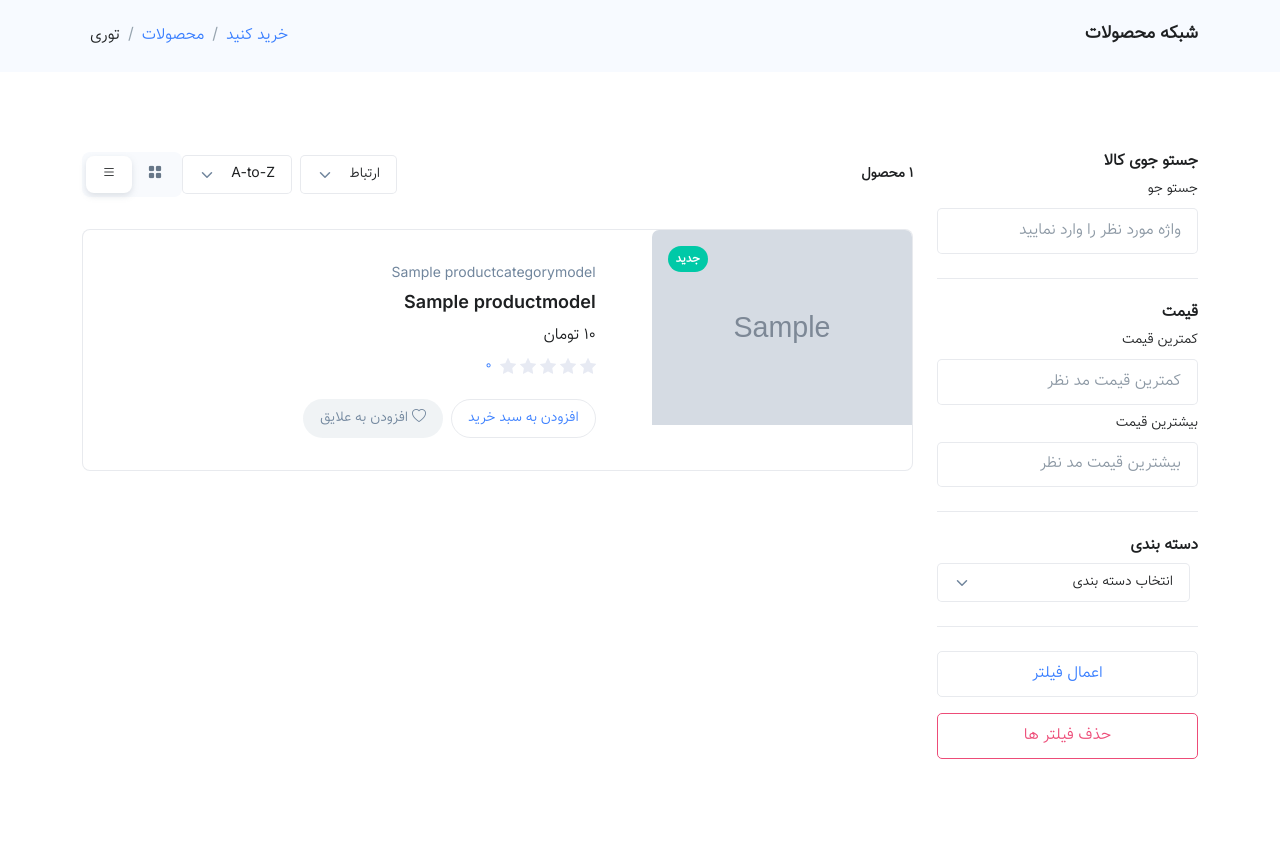
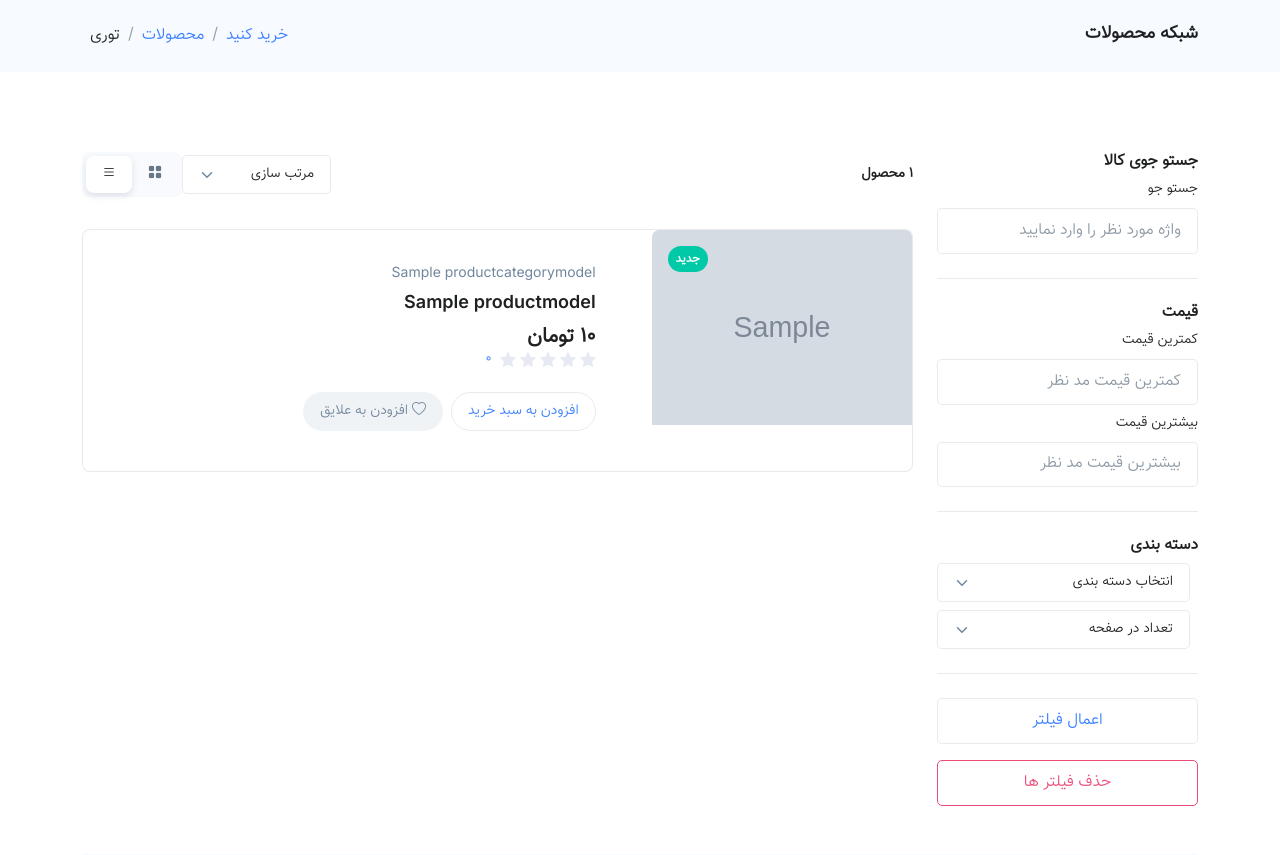
Before and after one commit to fazkal/Django-Online-Shop, a Django app: page /shop/product/list/ in a window 1280 px wide. Shown: the part 72-927 px from the top of the page. Run offline with Django 4.2, Linux system fonts and the light colour scheme; tables that the repository leaves empty hold one stand-in row (values such as "Sample post"); grey boxes marked "Sample" are stand-in pictures; some libraries are stand-ins or nearby versions.

Commit message:
Edited product-list template.
Added paginate in the filter side.

```diff
--- a/core/templates/shop/product-list.html
+++ b/core/templates/shop/product-list.html
@@ -100,6 +100,15 @@
                                   {% endfor %}
                               </select>
                           </div>
+                          <div class="mb-2 mb-sm-0 me-sm-2">
+                            <select class="form-select form-select-sm" name="page_size">
+                                <option value="" selected>تعداد در صفحه</option>
+                                <option value="9">9</option>
+                                <option value="18">18</option>
+                                <option value="27">27</option>
+                                <option value="36">36</option>
+                            </select>
+                        </div>
                       </div>
                   </div>
                   <div class="d-grid">
@@ -128,21 +137,16 @@
               <div class="d-sm-flex justify-content-sm-end align-items-center">
                 <!-- Select -->
                 <div class="mb-2 mb-sm-0 me-sm-2">
-                  <select class="form-select form-select-sm">
-                    <option value="Relevance" selected>ارتباط</option>
-                    <option value="mostRecent">اخیرا</option>
+                  <select class="form-select form-select-sm" id="order-by-filter">
+                      <option value="" selected>مرتب سازی</option>
+                      <option value="-created_date">جدیدترین</option>
+                      <option value="created_date">قدیمی ترین</option>
+                      <option value="-price">بیشترین قیمت</option>
+                      <option value="price">کمترین قیمت</option>
                   </select>
-                </div>
+              </div>
                 <!-- End Select -->
 
-                <!-- Select -->
-                <div class="mb-2 mb-sm-0 me-sm-2">
-                  <select class="form-select form-select-sm">
-                    <option value="alphabeticalOrderSelect1" selected>A-to-Z</option>
-                    <option value="alphabeticalOrderSelect2">Z-to-A</option>
-                  </select>
-                </div>
-                <!-- End Select -->
 
                 <!-- Nav -->
                 <ul class="nav nav-segment">
@@ -193,7 +197,19 @@
                       <h4 class="card-title">
                         <a class="text-dark" href="{% url 'shop:product-detail' slug=object.slug %}">{{object.title}}</a>
                       </h4>
-                      <p class="card-text text-dark">{{object.get_show_price}} تومان</p>
+
+
+                        {% if object.is_discounted %}
+                        <div class="d-flex align-items-center">
+                          <h3 class="mb-0">{{object.get_show_price}} تومان</h3>
+                          <span class="ms-2"><del>{{object.get_show_raw_price}} تومان</del></span>
+                        </div>
+                        {% else %}
+                        <div class="d-flex align-items-center">
+                            <h3 class="mb-0">{{object.get_show_price}} تومان</h3>
+                        {% endif %}
+
+
                     </div>
 
                     <!-- Rating -->
```
